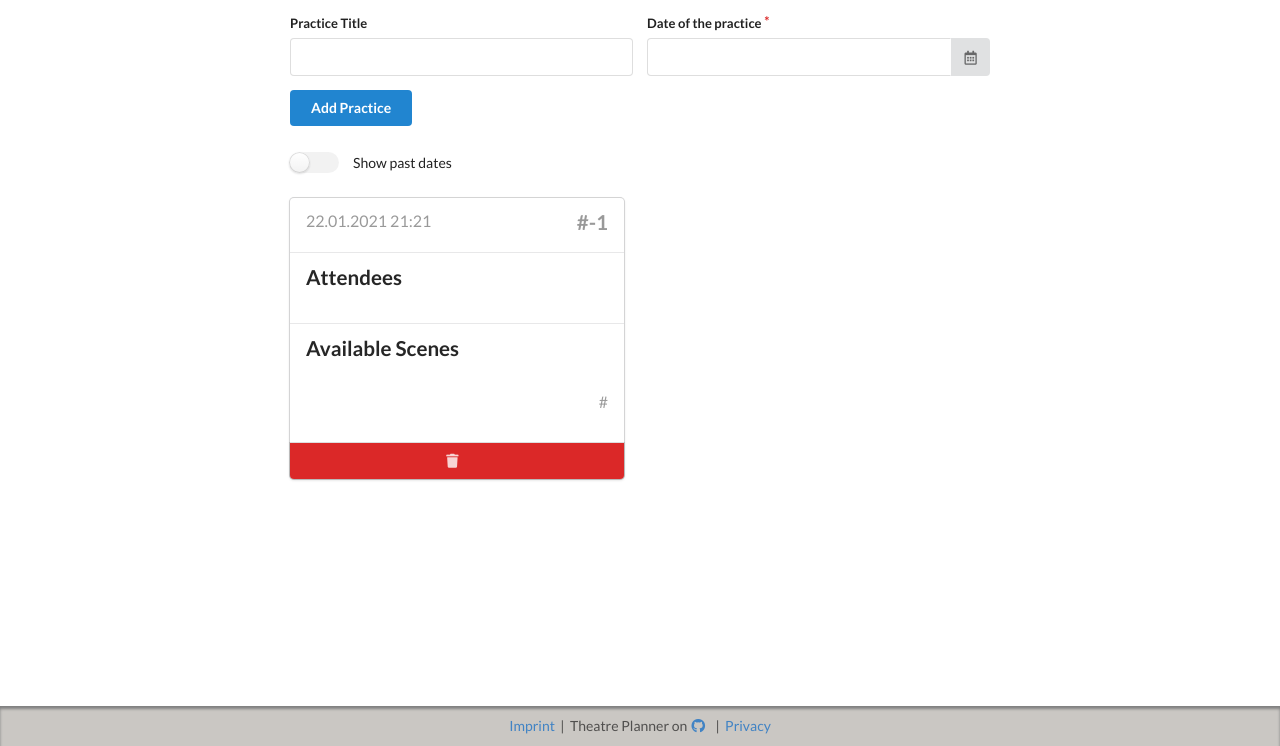
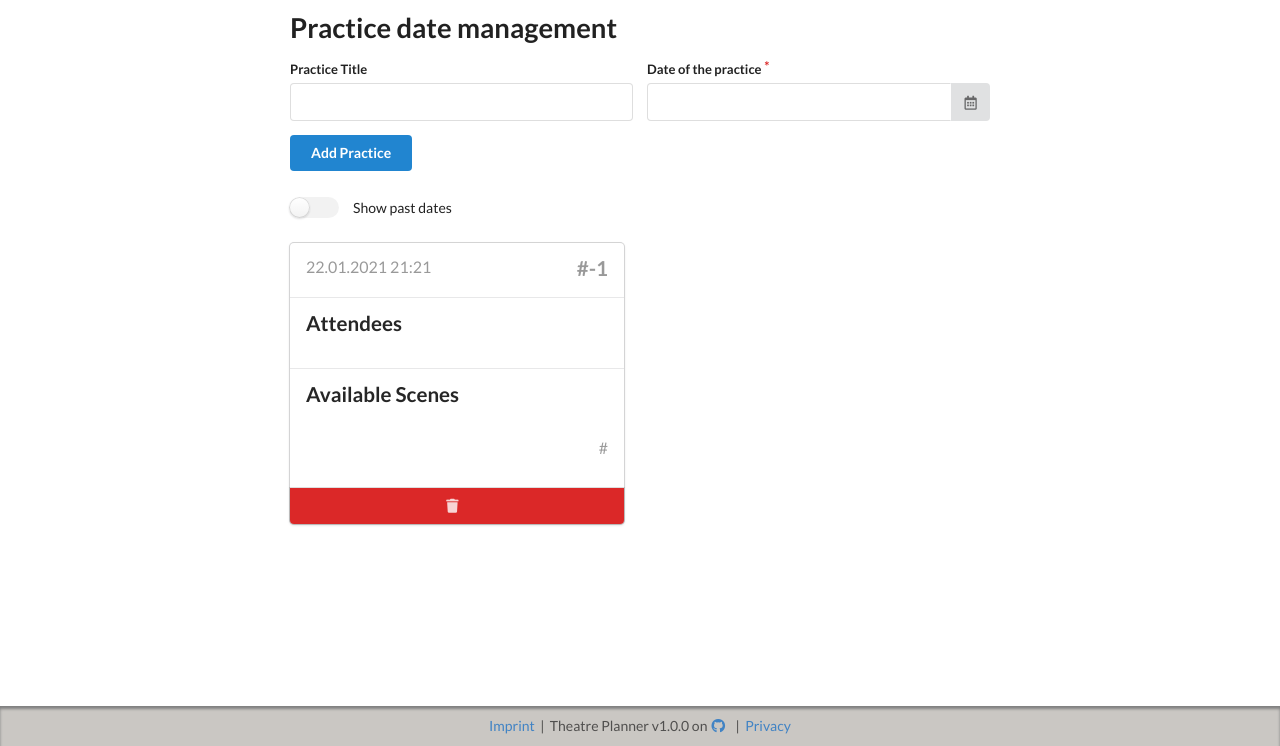
Before and after one commit to m4lt3/theatre_planner, a PHP site: page /pages/admin/practices.php in a window 1280 px wide. Shown: the part 54-800 px from the top of the page. Run offline with PHP 8.4, Linux system fonts and the light colour scheme; the visitor is signed in with stand-in values (Sample User, id 1); data that the repository does not hold is empty.

Commit message:
Add Titles and Version Number

```diff
--- a/pages/admin/dashboard.php
+++ b/pages/admin/dashboard.php
@@ -9,13 +9,13 @@ if(!$loggedIn){
 <html lang="en" dir="ltr">
   <head>
     <meta charset="utf-8">
-    <title>Theatre Planner | Users</title>
+    <title>Theatre Planner | Admin Dashboard</title>
     <?php include $_SERVER['DOCUMENT_ROOT'] . "/theatre_planner/pages/head.html"; ?>
   </head>
   <body>
     <?php include "nav.php" ?>
     <main class="ui container">
-
+      <h1 class="ui large header"><?php echo $_SESSION["UserName"] ?>'s Admin Dashboard</h1>
     </main>
     <?php include $_SERVER["DOCUMENT_ROOT"] . "/theatre_planner/pages/footer.html" ?>
     <script type="text/javascript">
--- a/pages/admin/practices.php
+++ b/pages/admin/practices.php
@@ -27,13 +27,14 @@
 <html lang="en" dir="ltr">
   <head>
     <meta charset="utf-8">
-    <title>Theatre Planner | Practices</title>
+    <title>Theatre Planner | Practice Management</title>
     <?php include $_SERVER['DOCUMENT_ROOT'] . "/theatre_planner/pages/head.html"; ?>
     <link rel="stylesheet" href="/theatre_planner/css/jquery.datetimepicker.min.css">
   </head>
   <body>
     <?php include "nav.php" ?>
     <main class="ui text container">
+      <h1 class="ui large header">Practice date management</h1>
       <form class="ui form" action="" method="post">
         <div class="two fields">
           <div class="field">
--- a/pages/admin/roles.php
+++ b/pages/admin/roles.php
@@ -24,12 +24,13 @@
 <html lang="en" dir="ltr">
   <head>
     <meta charset="utf-8">
-    <title>Theatre Planner | Roles</title>
+    <title>Theatre Planner | Role Management</title>
     <?php include $_SERVER['DOCUMENT_ROOT'] . "/theatre_planner/pages/head.html"; ?>
   </head>
   <body>
     <?php include "nav.php" ?>
     <main class="ui text container">
+      <h1 class="ui large header">Role management</h1>
       <form action="" method="post" class="ui form">
         <div class="required field">
           <label for="roleName">Role Name</label>
--- a/pages/admin/scenes.php
+++ b/pages/admin/scenes.php
@@ -31,12 +31,13 @@
 <html lang="en" dir="ltr">
   <head>
     <meta charset="utf-8">
-    <title>Theatre Planner | Scenes</title>
+    <title>Theatre Planner | Scene Management</title>
     <?php include $_SERVER['DOCUMENT_ROOT'] . "/theatre_planner/pages/head.html"; ?>
   </head>
   <body>
     <?php include "nav.php" ?>
     <main class="ui text container">
+      <h1 class="ui large header">Scene management</h1>
       <form action="" method="post" class="ui form">
         <div class="required field">
           <label for="sceneName">Scene Name</label>
--- a/pages/admin/users.php
+++ b/pages/admin/users.php
@@ -26,7 +26,7 @@
    $password = uniqid();
    $inserted = $db->update("INSERT INTO USERS VALUES (NULL, ?, ?, ?, ?)","sssi",array($_POST["userName"], $_POST["userMail"], password_hash($password, PASSWORD_BCRYPT), ($_POST["userAdmin"] == "on") ? 1 : 0));
    if($inserted){
-     // TODO mail($_POST["userMail"], "Hello " . $_POST["userName"] . "! Your Password is '" . $password . "'. Please change it after your first login at " . $_SERVER["SERVER_NAME"]);
+     mail($_POST["userMail"], "Hello " . $_POST["userName"] . "! Your Password is '" . $password . "'. Please change it after your first login at " . $_SERVER["SERVER_NAME"]);
    }
  } elseif (isset($_POST["rm_plays"])){
    $db->update("DELETE FROM PLAYS WHERE PlaysID=?", "i", array($_POST["rm_plays"]));
@@ -43,12 +43,13 @@
 <html lang="en" dir="ltr">
   <head>
     <meta charset="utf-8">
-    <title>Theatre Planner | Users</title>
+    <title>Theatre Planner | User Management</title>
     <?php include $_SERVER['DOCUMENT_ROOT'] . "/theatre_planner/pages/head.html"; ?>
   </head>
   <body>
     <?php include "nav.php" ?>
     <main class="ui text container">
+      <h1 class="ui large header">User management</h1>
       <form class="ui form" action="" method="post">
         <div class="three fields">
           <div class="required field">
--- a/pages/footer.html
+++ b/pages/footer.html
@@ -1,6 +1,6 @@
 <footer>
   <span><a href="/theatre_planner/imprint.php">Imprint</a></span>
-  <span>Theatre Planner on <a href=""><i class="github icon"></i></a></span>
+  <span>Theatre Planner v1.0.0 on <a href=""><i class="github icon"></i></a></span>
   <span><a href="/theatre_planner/privacy.php">Privacy</a></span>
 </footer>
 
```
